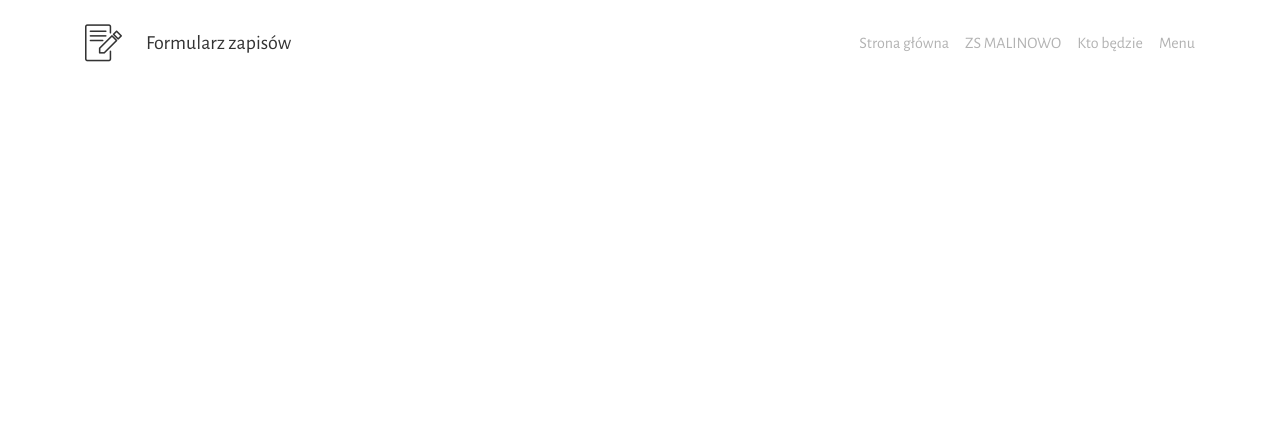
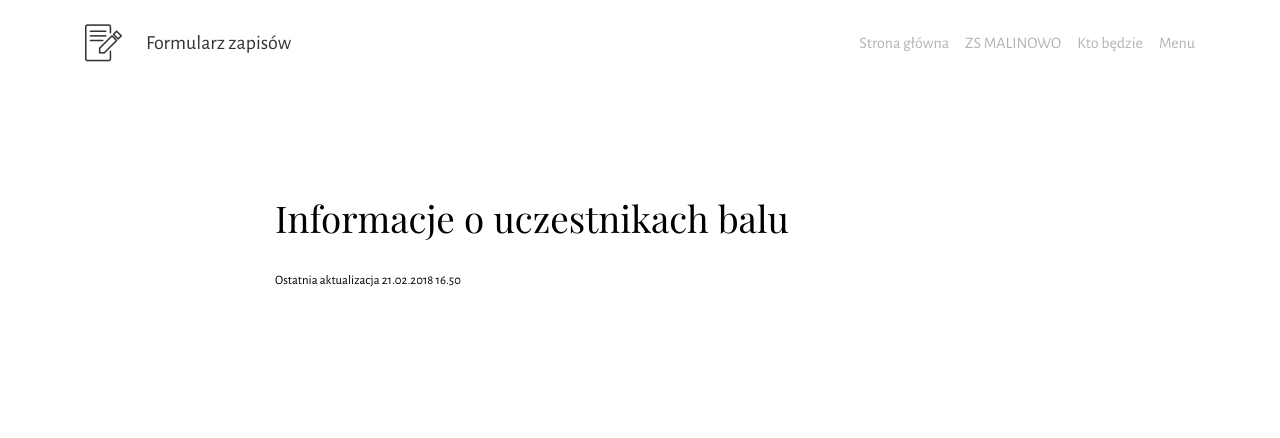
Before and after one commit to zsmalinowo/bal, a plain HTML site: page page2.html in a window 1280 px wide. Drawn offline with nearby package versions, Linux system fonts and the light colour scheme; files whose address does not match are found by name.

Commit message:
create github pages

```diff
--- a/page2.html
+++ b/page2.html
@@ -39,6 +39,17 @@
     </div>
 </nav>
 
+<section class="mbr-section mbr-section__container mbr-section__container--isolated mbr-after-navbar" id="header3-i" data-rv-view="49">
+    <div class="container">
+        <div class="row">
+            <div class="col-md-8 col-md-offset-2">
+                <h3 class="mbr-section-title display-4">Informacje o uczestnikach balu</h3>
+                <small>Ostatnia aktualizacja 21.02.2018 16.50</small>
+            </div>
+        </div>
+    </div>
+</section>
+
 
   <script src="assets/web/assets/jquery/jquery.min.js"></script>
   <script src="assets/tether/tether.min.js"></script>
```
Also changed, not shown: 1 other file.
